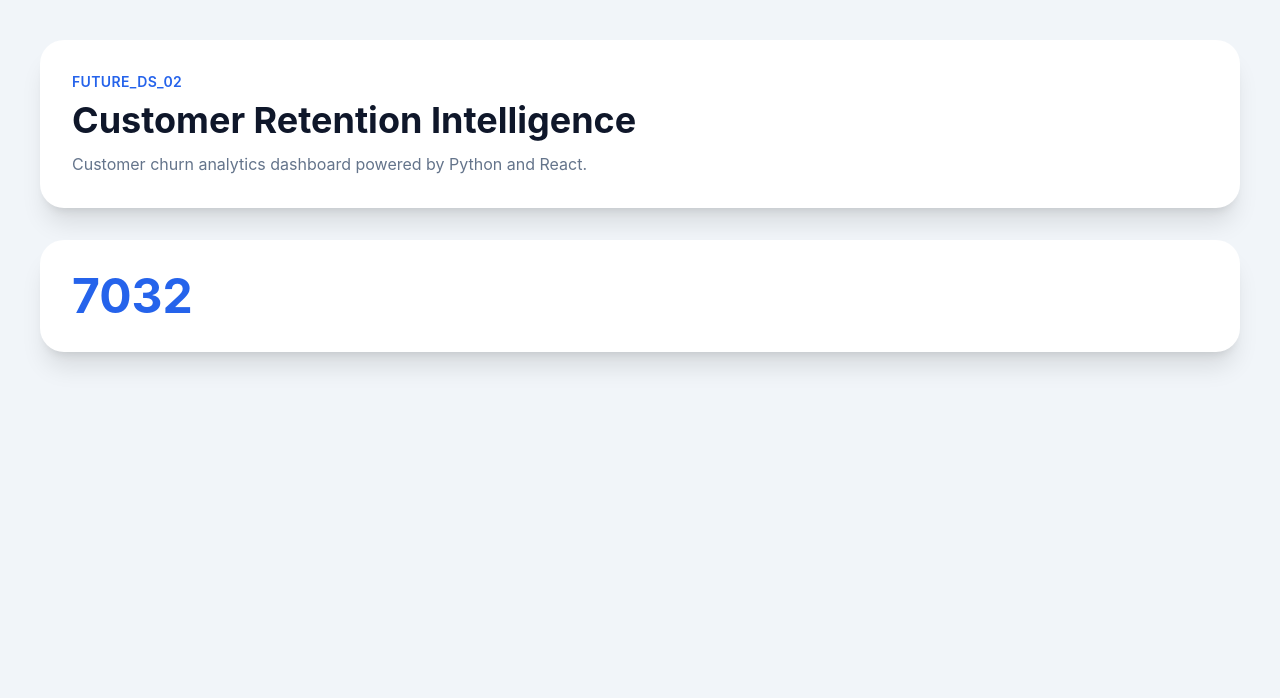
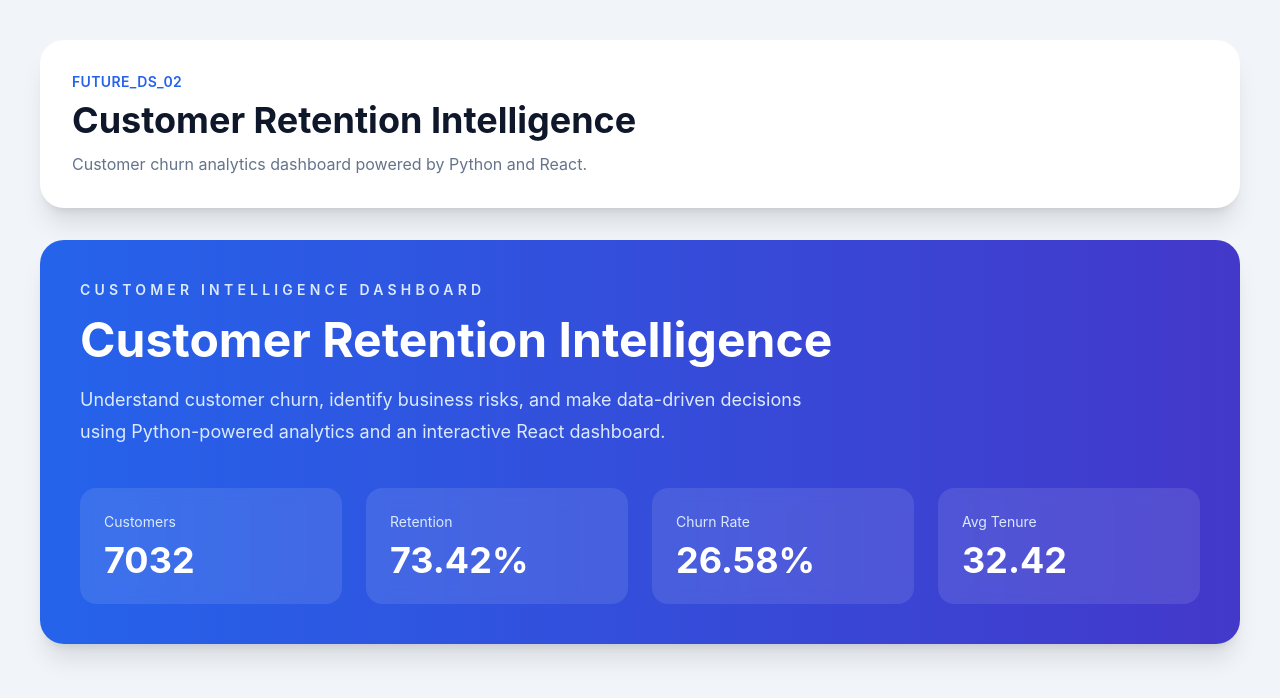
Before and after one commit to Jyo-08/FUTURE_DS_02, a React app in the folder frontend/: page / in a window 1280 px wide. Shown: the top 698 px of the page. Built offline with nearby package versions, Linux system fonts and the light colour scheme; the HTML template or start-up script is replaced by a standard one.

Commit message:
Add hero section

```diff
--- a/frontend/src/App.jsx
+++ b/frontend/src/App.jsx
@@ -1,5 +1,6 @@
 import useAnalytics from "./hooks/useAnalytics";
 import Navbar from "./components/layout/Navbar";
+import HeroSection from "./components/dashboard/HeroSection";
 
 function App() {
   const { data, loading, error } = useAnalytics();
@@ -11,12 +12,7 @@ function App() {
     <div className="min-h-screen bg-slate-100 p-10">
       <div className="mx-auto max-w-7xl">
         <Navbar />
-
-        <div className="rounded-3xl bg-white p-8 shadow-xl">
-          <h2 className="text-5xl font-bold text-blue-600">
-            {data.kpis.total_customers}
-          </h2>
-        </div>
+        <HeroSection kpis={data.kpis} />
       </div>
     </div>
   );
--- /dev/null
+++ b/frontend/src/components/dashboard/HeroSection.jsx
@@ -0,0 +1,55 @@
+function HeroSection({ kpis }) {
+  return (
+    <section className="mb-8 overflow-hidden rounded-3xl bg-gradient-to-r from-blue-600 to-indigo-700 p-10 text-white shadow-xl">
+
+      <p className="text-sm font-semibold uppercase tracking-[0.3em] text-blue-100">
+        Customer Intelligence Dashboard
+      </p>
+
+      <h2 className="mt-4 text-5xl font-bold">
+        Customer Retention Intelligence
+      </h2>
+
+      <p className="mt-5 max-w-3xl text-lg leading-8 text-blue-100">
+        Understand customer churn, identify business risks, and make
+        data-driven decisions using Python-powered analytics and an
+        interactive React dashboard.
+      </p>
+
+      <div className="mt-10 grid grid-cols-2 gap-6 md:grid-cols-4">
+
+        <div className="rounded-2xl bg-white/10 p-6 backdrop-blur">
+          <p className="text-sm text-blue-100">Customers</p>
+          <h3 className="mt-2 text-4xl font-bold">
+            {kpis.total_customers}
+          </h3>
+        </div>
+
+        <div className="rounded-2xl bg-white/10 p-6 backdrop-blur">
+          <p className="text-sm text-blue-100">Retention</p>
+          <h3 className="mt-2 text-4xl font-bold">
+            {kpis.retention_rate}%
+          </h3>
+        </div>
+
+        <div className="rounded-2xl bg-white/10 p-6 backdrop-blur">
+          <p className="text-sm text-blue-100">Churn Rate</p>
+          <h3 className="mt-2 text-4xl font-bold">
+            {kpis.churn_rate}%
+          </h3>
+        </div>
+
+        <div className="rounded-2xl bg-white/10 p-6 backdrop-blur">
+          <p className="text-sm text-blue-100">Avg Tenure</p>
+          <h3 className="mt-2 text-4xl font-bold">
+            {kpis.average_tenure}
+          </h3>
+        </div>
+
+      </div>
+
+    </section>
+  );
+}
+
+export default HeroSection;
```
